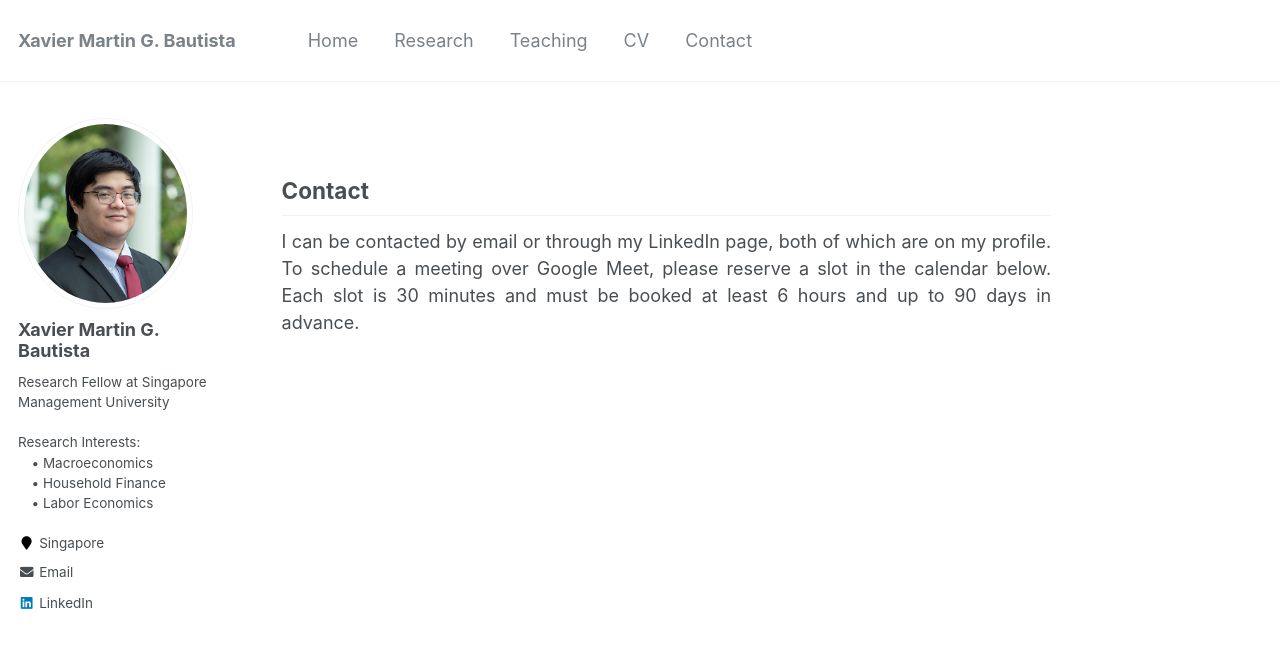
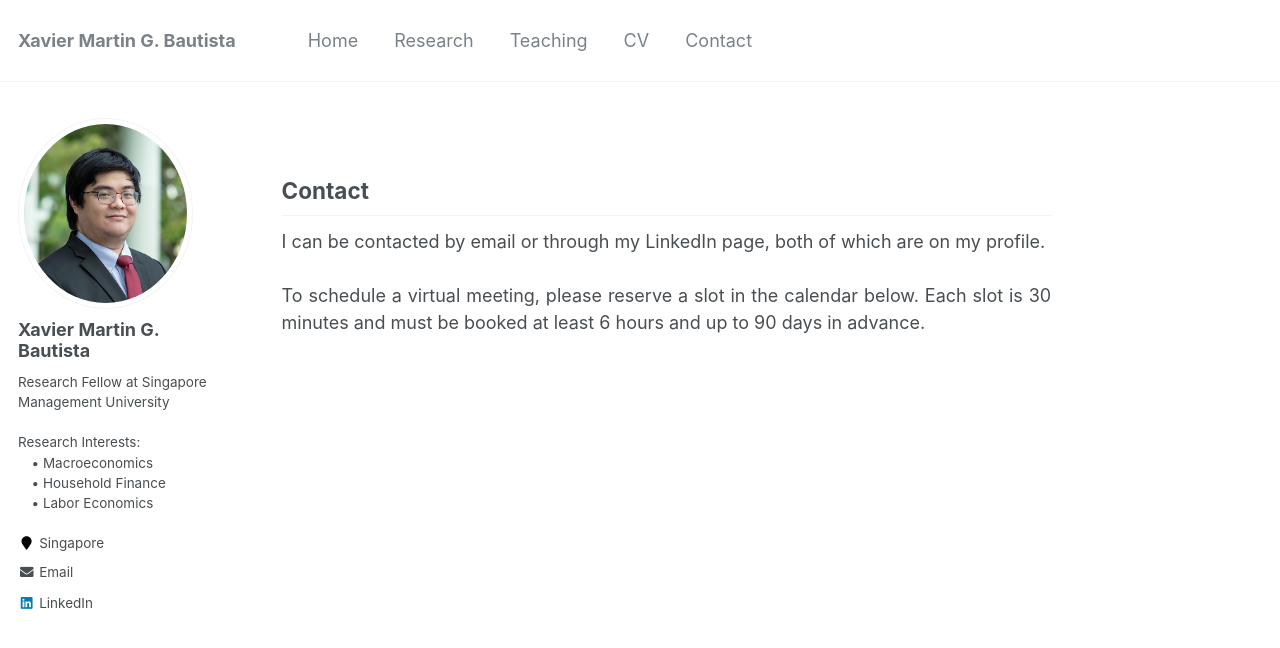
Before and after one commit to xmgbautista/xmgbautista.github.io, a Jekyll site: the page built from _pages/contact.md, in a window 1280 px wide and 900 px high. Shown: the top 648 px of the window. Built offline with Jekyll 4.4.1, drawn with Linux system fonts in a browser that asks for light colours.

Commit message:
Update contact

```diff
--- a/_pages/contact.md
+++ b/_pages/contact.md
@@ -11,8 +11,10 @@ author_profile: true
 ## Contact
 
 <p style='text-align: justify;'>
-I can be contacted by email or through my LinkedIn page, both of which are on my profile. To schedule a meeting over Google Meet, please
-reserve a slot in the calendar below. Each slot is 30 minutes and must be booked at least 6 hours and up to 90 days in advance.
+I can be contacted by email or through my LinkedIn page, both of which are on my profile. <br>
+<br>
+To schedule a virtual meeting, please reserve a slot in the calendar below. Each slot is 30 minutes and must be booked at least 6 hours and
+up to 90 days in advance.
 </p>
 
 <!-- Calendly inline widget begin -->
```
Also changed, not shown: _pages/about.md (+1 -2 lines).
